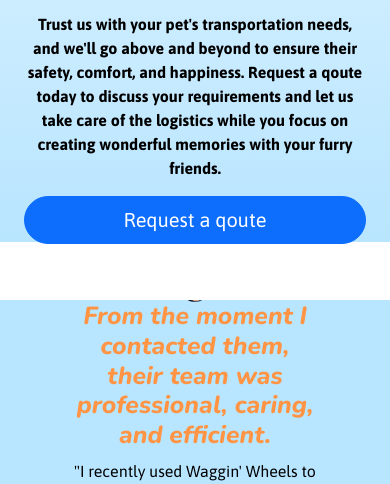
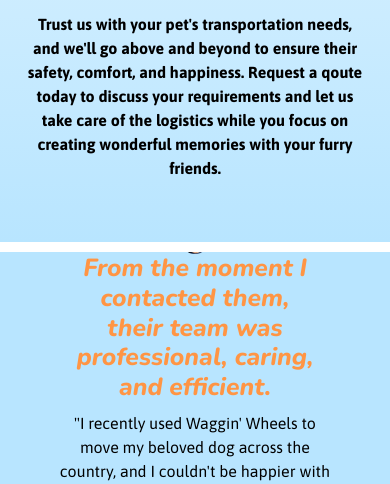
Before and after one commit to Jeniffer1976/Pet-Transport-Booking-System, a PHP site: page / in a window 390 px wide. Shown: the part 602-1086 px from the top of the page. Run offline with PHP 8.4, Linux system fonts and the light colour scheme.

Commit message:
temporarily removed btn

```diff
--- a/index.php
+++ b/index.php
@@ -47,10 +47,11 @@
                         and care as they travel!</h5>
                     <p class="text3">Trust us with your pet's transportation needs, and we'll go above and beyond to ensure their safety, comfort, and happiness. Request a qoute today to discuss your requirements and let us take care of the logistics while you focus on creating wonderful memories with your furry friends.
                     </p>
-                    <div class="d-grid gap-2 d-md-flex justify-content-md-start">
+                    <!-- Temporarily removed due to supervisor's feedback -->
+                    <!-- <div class="d-grid gap-2 d-md-flex justify-content-md-start">
                         <button type="button" class="btn rounded-pill btn-primary btn-lg px-5 me-md-2" onclick="document.location='requestquote.php'">Request a
                             qoute</button>
-                    </div>
+                    </div> -->
                 </div>
             </div>
         </div>
```
